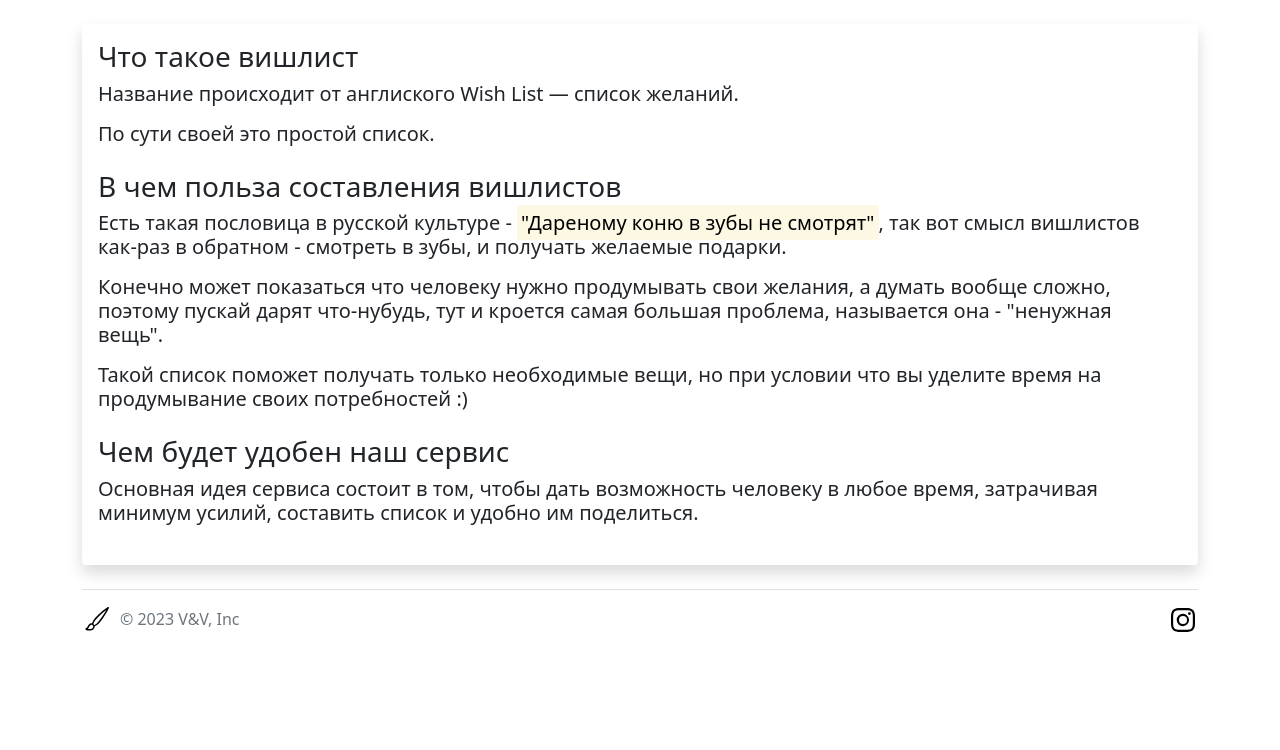
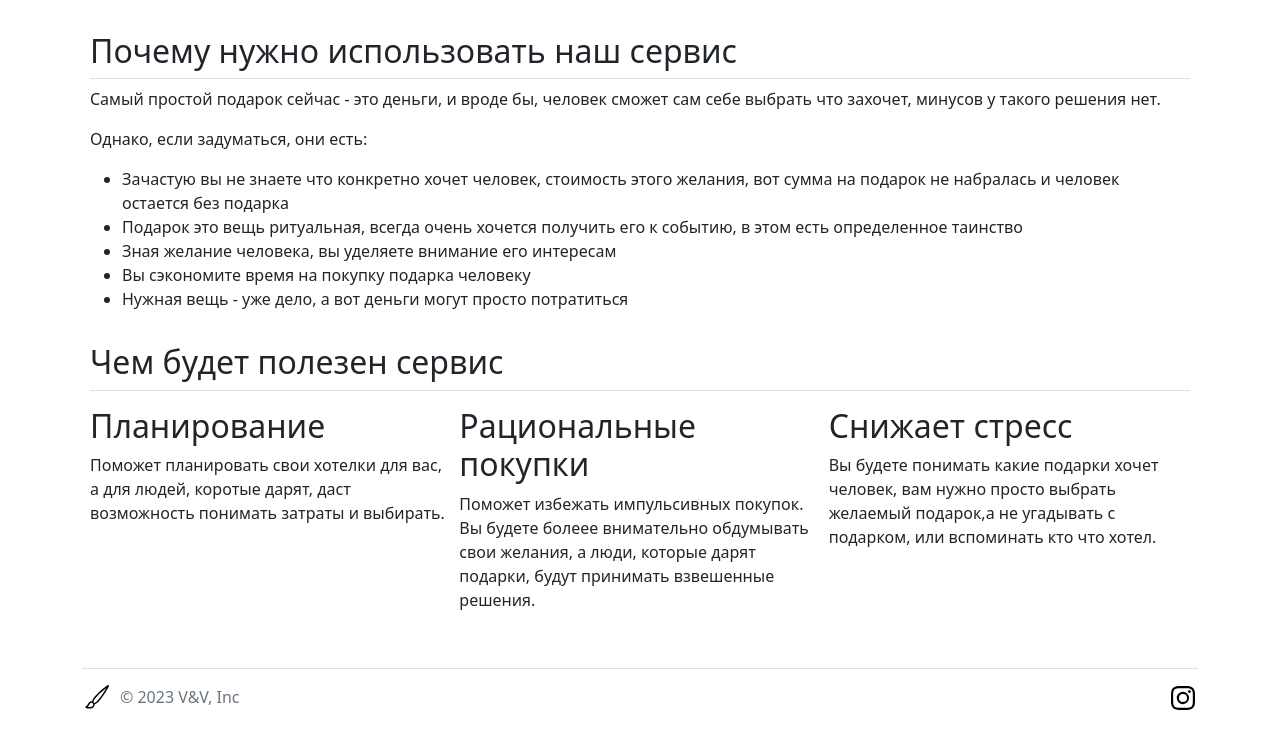
Before and after one commit to VrHb/wishlist-service, a Django app: page /about/ in a window 1280 px wide. Shown: the part 73-823 px from the top of the page. Before the commit the page ends 705 px from the top, so only its background shows below. Run offline with Django 4.2, Linux system fonts and the light colour scheme; parts of the project's set-up code (start-up, migrations or seed data) failed here and were passed over; some libraries are stand-ins or nearby versions.

Commit message:
Update about page

```diff
--- a/wishlists/templates/about.html
+++ b/wishlists/templates/about.html
@@ -7,15 +7,42 @@
 {% endblock %}
 
 {% block content %}
-  <div class="list-group list-group-flush shadow p-3 mb-4 bg-body-tertiary rounded">
-  <h3>Что такое вишлист<h3>
-  <p class="lead">Название происходит от англиского Wish List — список желаний.</p>
-  <p class="lead">По сути своей это простой список.</p>
-  <h3>В чем польза составления вишлистов<h3>
-      <p class="lead">Есть такая пословица в русской культуре - <mark>"Дареному коню в зубы не смотрят"</mark>, так вот смысл вишлистов как-раз в обратном - смотреть в зубы, и получать желаемые подарки.</p>
-  <p class="lead">Конечно может показаться что человеку нужно продумывать свои желания, а думать вообще сложно, поэтому пускай дарят что-нубудь, тут и кроется самая большая проблема, называется она - "ненужная вещь".</p>
-  <p class="lead">Такой список поможет получать только необходимые вещи, но при условии что вы уделите время на продумывание своих потребностей :)</p>
-  <h3>Чем будет удобен наш сервис<h3>
-  <p class="lead">Основная идея сервиса состоит в том, чтобы дать возможность человеку в любое время, затрачивая минимум усилий, составить список и удобно им поделиться.</p>
+  <div class="container px-2 py-2" id="hanging-icons">
+    <h2 class="pb-2 border-bottom">Почему нужно использовать наш сервис</h2>
+    <p>Самый простой подарок сейчас - это деньги, и вроде бы, человек сможет сам себе выбрать что захочет, минусов у такого решения нет.</p>
+    <p>Однако, если задуматься, они есть:</p>
+  <ul>
+    <li>Зачастую вы не знаете что конкретно хочет человек, стоимость этого желания, вот сумма на подарок не набралась и человек остается без подарка
+    </li>
+    <li>Подарок это вещь ритуальная, всегда очень хочется получить его к событию, в этом есть определенное таинство
+    </li>
+    <li>Зная желание человека, вы уделяете внимание его интересам
+    </li>
+    <li>Вы сэкономите время на покупку подарка человеку</li>
+    <li>Нужная вещь - уже дело, а вот деньги могут просто потратиться
+  </lu>
+  </div>
+  <div class="container px-2 py-2" id="hanging-icons">
+    <h2 class="pb-2 border-bottom">Чем будет полезен сервис</h2>
+    <div class="row g-2 py-2 row-cols-1 row-cols-lg-3">
+      <div class="col d-flex align-items-start">
+        <div>
+          <h2>Планирование</h2>
+          <p>Поможет планировать свои хотелки для вас, а для людей, коротые дарят, даст возможность понимать затраты и выбирать.</p>
+        </div>
+      </div>
+      <div class="col d-flex align-items-start">
+        <div>
+          <h2>Рациональные покупки</h2>
+          <p>Поможет избежать импульсивных покупок. Вы будете болеее внимательно обдумывать свои желания, а люди, которые дарят подарки, будут принимать взвешенные решения.</p>
+        </div>
+      </div>
+      <div class="col d-flex align-items-start">
+        <div>
+          <h2>Снижает стресс</h2>
+          <p>Вы будете понимать какие подарки хочет человек, вам нужно просто выбрать желаемый подарок,а не угадывать с подарком, или вспоминать кто что хотел.</p>
+        </div>
+      </div>
+    </div>
   </div>
 {% endblock %}
```
